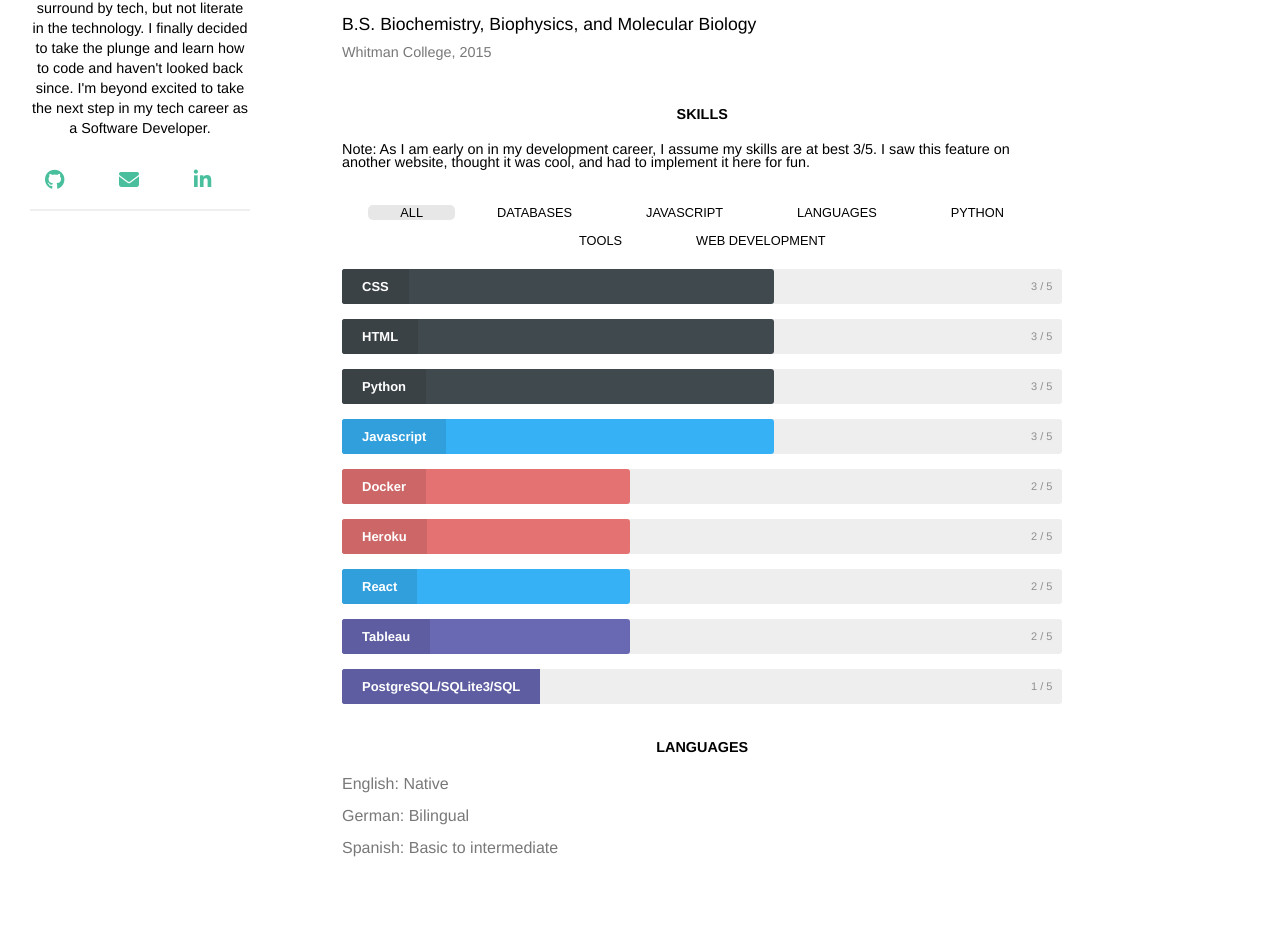
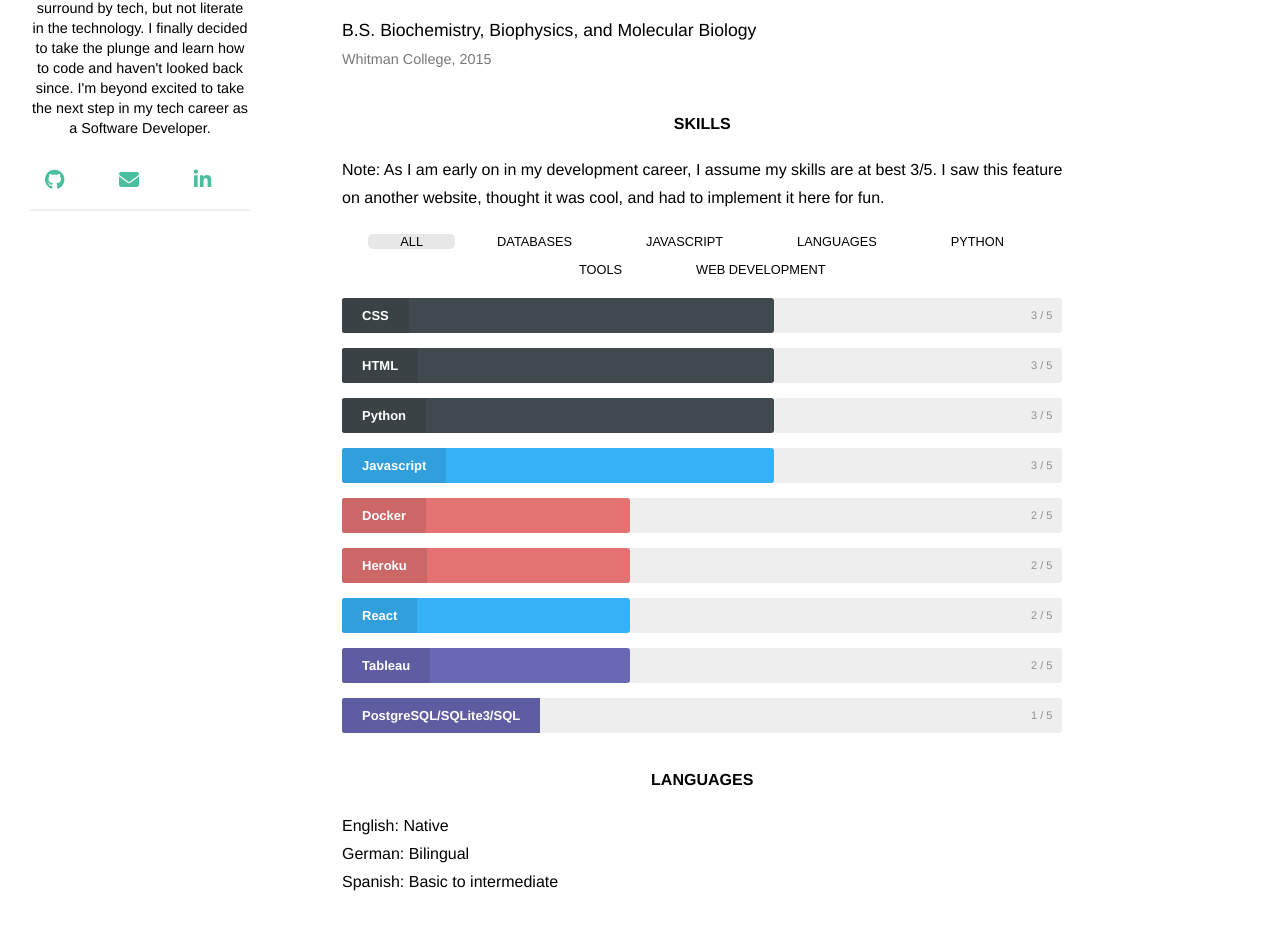
Before and after one commit to eostrove/eostrove.github.io, a React (Create React App) app in the folder portfolio-app/: page /resume in a window 1280 px wide. Shown: the part 420-1350 px from the top of the page. Built offline with nearby package versions, Linux system fonts and the light colour scheme.

Commit message:
updated resume formatting

```diff
--- a/portfolio-app/src/Resume/Language/Language.js
+++ b/portfolio-app/src/Resume/Language/Language.js
@@ -5,7 +5,7 @@
 const Language = ({ data }) => (
     <article className="degree-container">
       <header>
-        <h4>{data.language}: {data.proficiency}</h4>
+        <div>{data.language}: {data.proficiency}</div>
       </header>
     </article>
   );
--- a/portfolio-app/src/Resume/Language/Languages.js
+++ b/portfolio-app/src/Resume/Language/Languages.js
@@ -3,16 +3,18 @@
 import Language from "./Language";
 
 const Languages = ({ data }) => (
-    <div>
+    <div className="skills">
         <div className='uppercase-bold'>
             Languages
         </div>
+        <div>
             {data.map((language) => (
                 <Language
                     data={language}
                     key={language.proficiency}
                 />
             ))}
+        </div>
     </div>
 );
 
--- a/portfolio-app/src/Resume/Skills/Skills.js
+++ b/portfolio-app/src/Resume/Skills/Skills.js
@@ -75,9 +75,10 @@
         <div className='uppercase-bold'>
           Skills
         </div>
-          <p>Note: As I am early on in my development career, I assume my skills are at best 3/5. I saw this feature
-            on another website, thought it was cool, and had to implement it here for fun.
-          </p>
+        <div>
+          Note: As I am early on in my development career, I assume my skills are at best 3/5. I saw this feature
+          on another website, thought it was cool, and had to implement it here for fun.
+        </div>
         <div className="skill-button-container">
           {this.getButtons()}
         </div>
--- a/portfolio-app/src/css/App.css
+++ b/portfolio-app/src/css/App.css
@@ -150,7 +150,7 @@
 }
 
 .uppercase-bold {
-  font-size: 0.9em;
+  font-size: 1em;
   margin: 0, 0, 0.75, 0;
   text-transform: uppercase;
   font-weight: 900;
@@ -226,6 +226,7 @@
   letter-spacing: _font(kerning-heading);
   margin: -0.625em 0 (_size(element-margin) * 0.85) 0;
   text-transform: uppercase;
+  color: #787878;
 }
 
 .degree {
```
Lines whose indentation alone changed are shown as unchanged.
